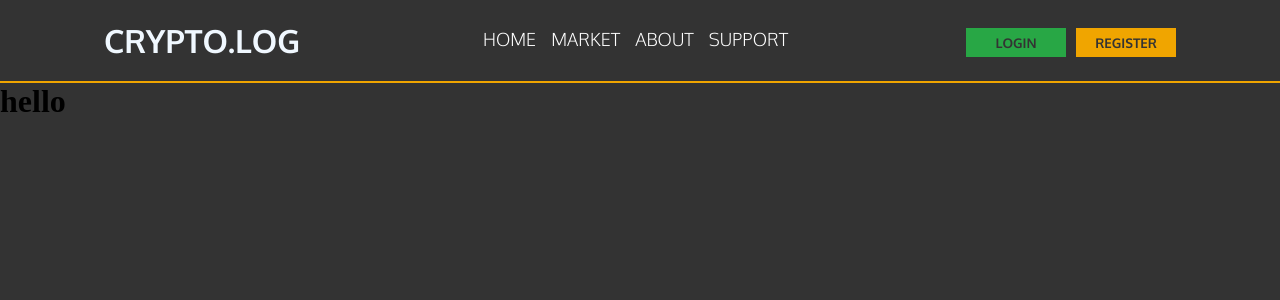
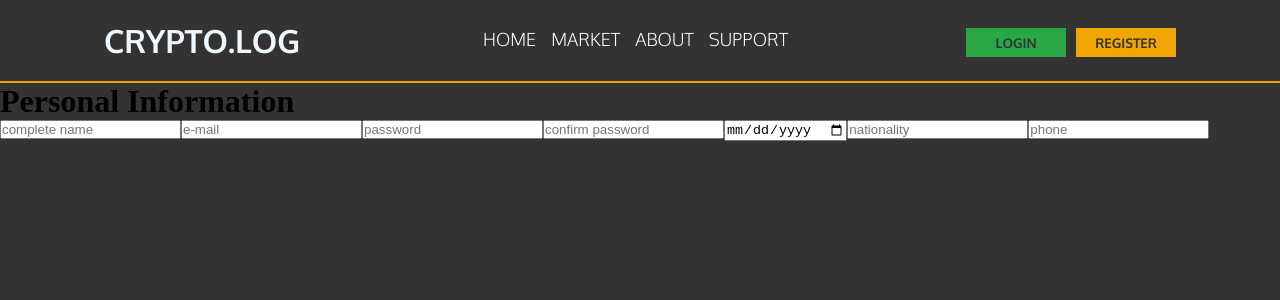
Before and after one commit to Devine-ops/cryptolog, a React (Vite) app: page /createaccount in a window 1280 px wide. Shown: the top 300 px of the page. Built offline with nearby package versions, Linux system fonts and the light colour scheme.

Commit message:
:contruction: contruction of page Create Acount

```diff
--- a/src/pages/CreateAccount.jsx
+++ b/src/pages/CreateAccount.jsx
@@ -2,8 +2,18 @@ import styles from '../styles/CreateAccount.module.css';
 
 function CreateAccount() {
     return (
-        <div className={styles.container}>
-            <h1>hello</h1>
+
+        <div className={styles.container_form}>
+            <h1>Personal Information</h1>
+            <div className={styles.form_background}>
+                <input type='text' placeholder='complete name'></input>
+                <input type='email' placeholder='e-mail'></input>
+                <input type='password' placeholder='password'></input>
+                <input type='password' placeholder='confirm password'></input>
+                <input type='date'></input>
+                <input type='text' placeholder='nationality'></input>
+                <input type='tel' placeholder='phone'></input>
+            </div>
         </div>
     );
 }
```
